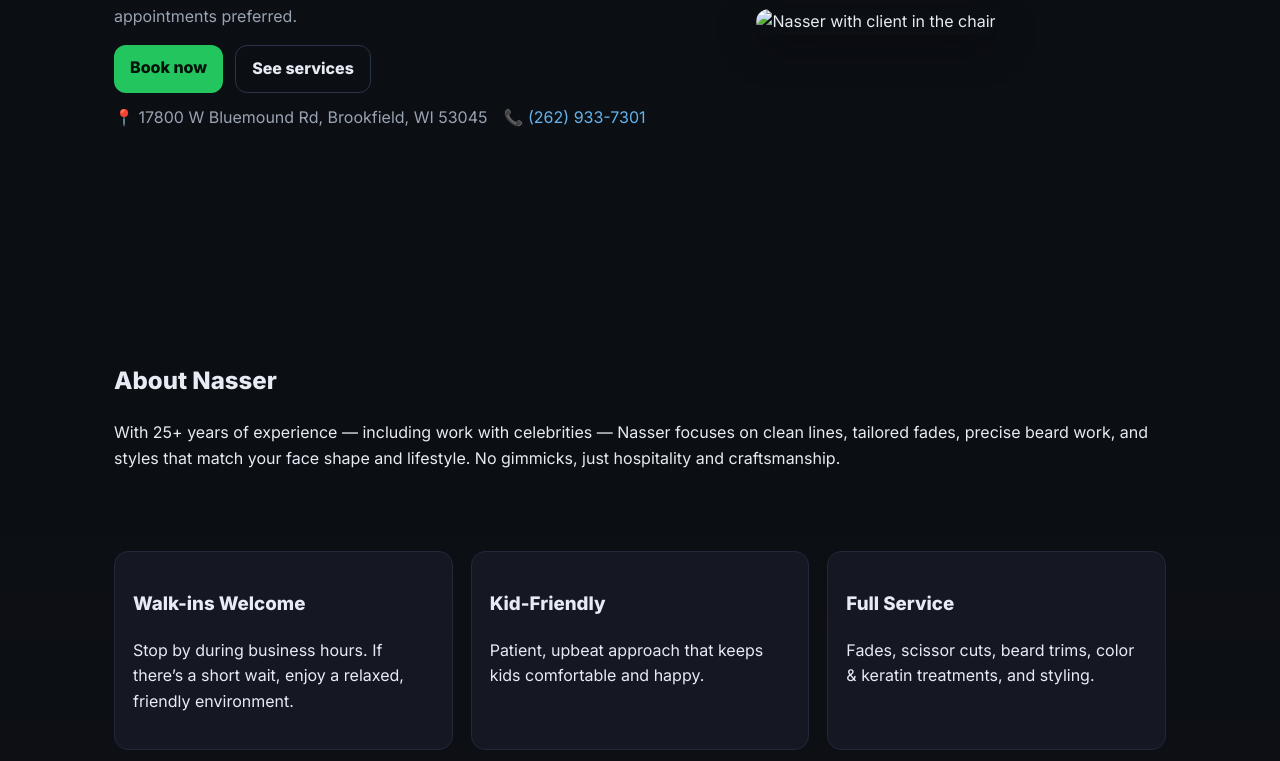
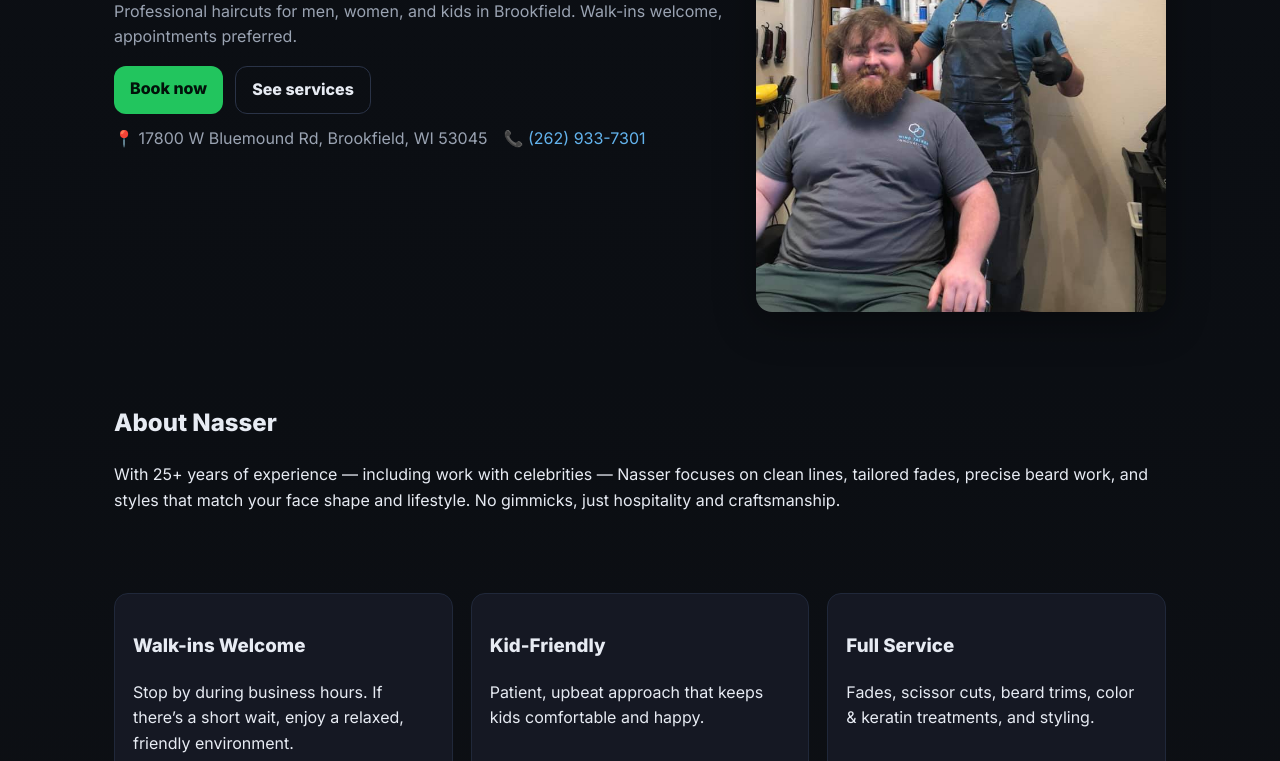
Before and after one commit to ToseefKhan062009/Nasser-Haircut, a plain HTML site: page index.html in a window 1280 px wide. Shown: the part 339-1100 px from the top of the page. Drawn offline with Linux system fonts and the light colour scheme; the site is published under a folder, as on GitHub Pages, so addresses that start at the root find nothing.

Commit message:
Update index.html

```diff
--- a/index.html
+++ b/index.html
@@ -38,7 +38,7 @@
     </div>
   </div>
   <div class="hero-media">
-    <img src="/assets/Nasser-with-client-in-the-chair.jpg" alt="Nasser with client in the chair" loading="lazy" />
+    <img src="assets/Nasser-with-client-in-the-chair.jpg" alt="Nasser with client in the chair" loading="lazy" />
   </div>
 </section>
 
```
